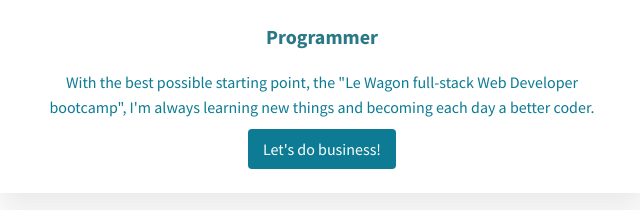
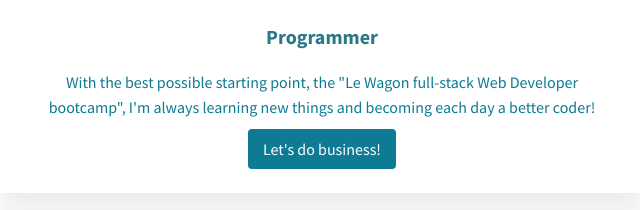
Before and after one commit to ygravata/profile, a plain HTML site: page index.html in a window 1280 px wide. Shown: the part 327-537 px from the top of the page, 318-958 px from the left. Drawn offline with Linux system fonts and the light colour scheme.

Commit message:
trying one more time"

```diff
--- a/index.html
+++ b/index.html
@@ -17,7 +17,7 @@
         <h2>Programmer</h2>
           <p>
             With the best possible starting point, the "Le Wagon full-stack Web Developer bootcamp",
-            I'm always learning new things and becoming each day a better coder.
+            I'm always learning new things and becoming each day a better coder!
           </p>
           <a href="https://www.linkedin.com/in/yurigravata/" target="_blank" class="button-blue">Let's do business!</a>
       </div>
```
